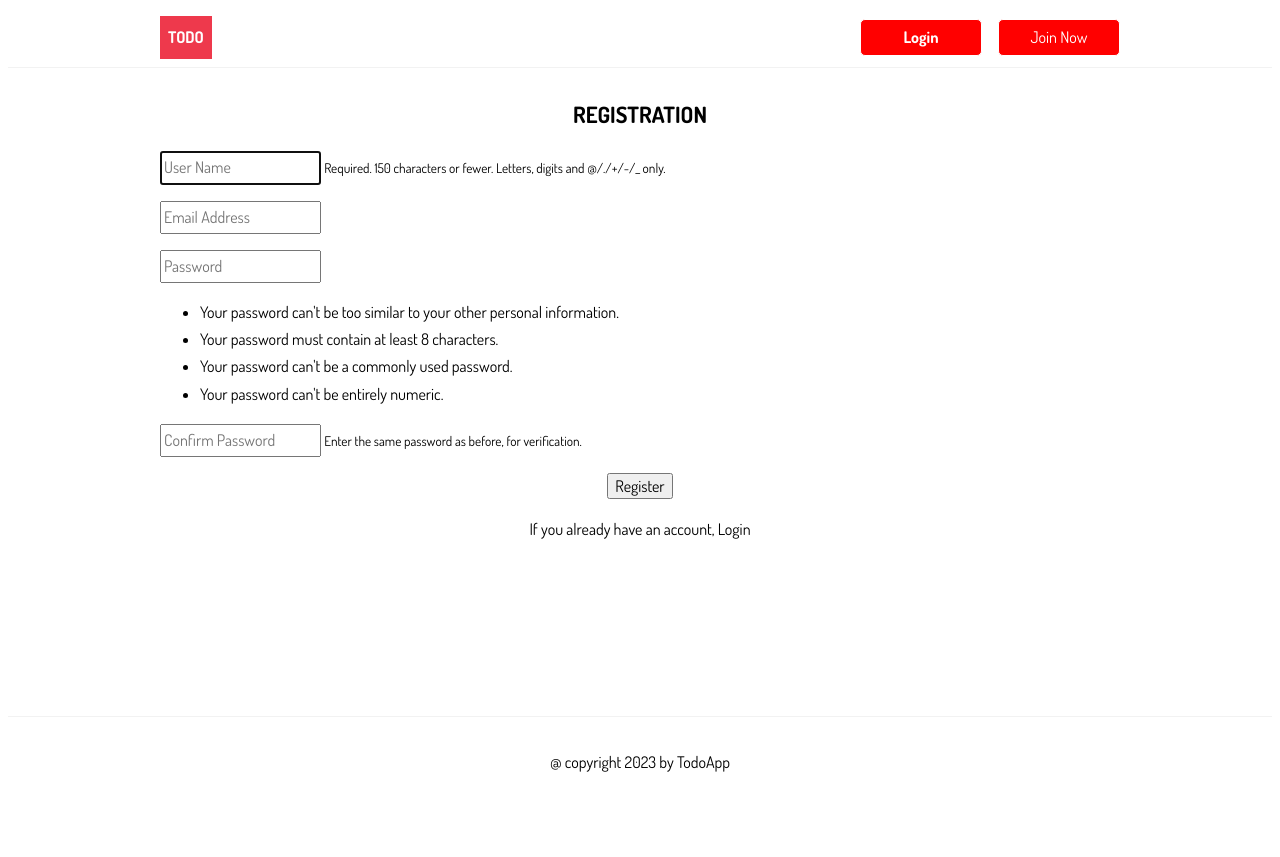
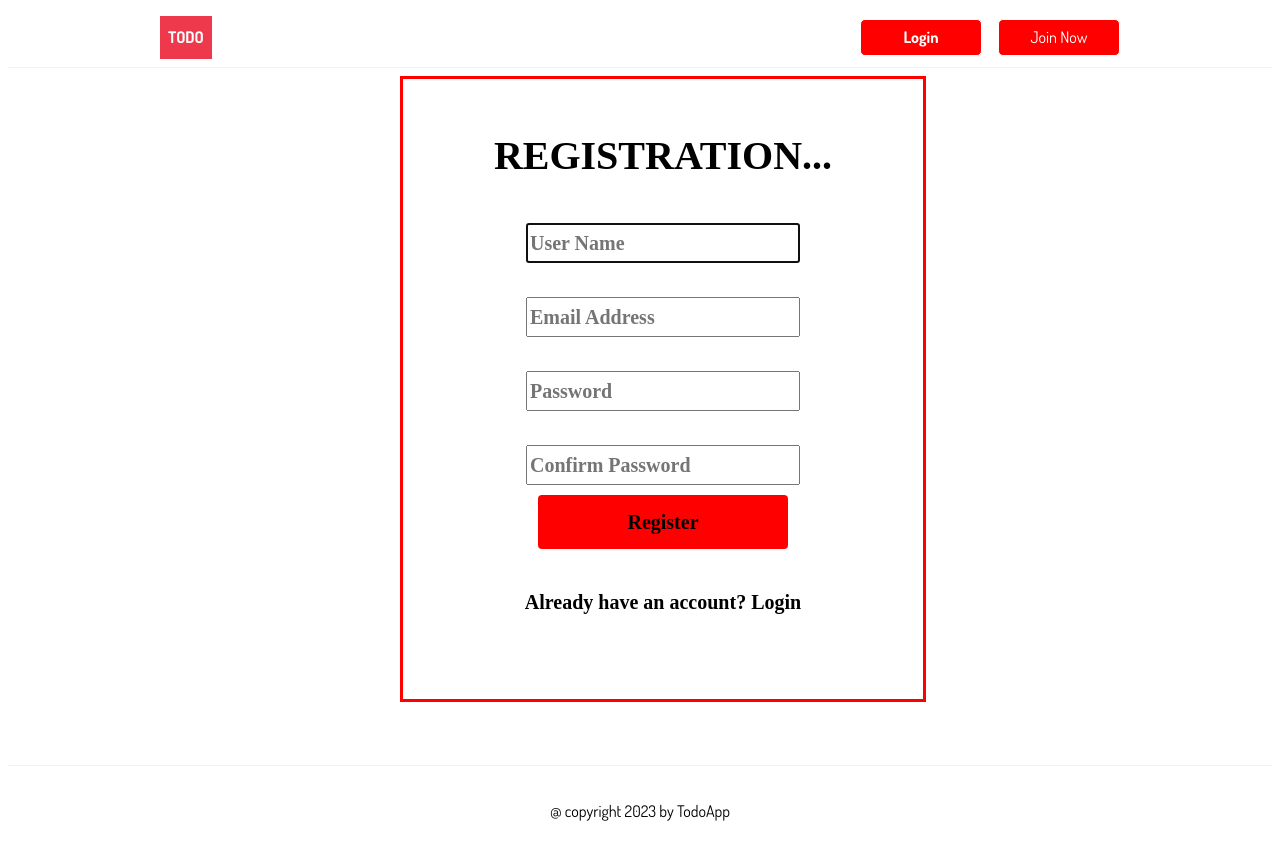
Before and after one commit to Sree-c-nair/ToDo_List_User_Authentication, a Django app: page /register/ in a window 1280 px wide. Before the commit the page ends 772 px from the top, so only its background shows below. Run offline with Django 4.2, Linux system fonts and the light colour scheme; some libraries are stand-ins or nearby versions.

Commit message:
first commit

```diff
--- a/todo_app/templates/base.html
+++ b/todo_app/templates/base.html
@@ -7,44 +7,82 @@
     <script src="https://kit.fontawesome.com/7515bfdbf7.js" crossorigin="anonymous"></script>
     <link rel="stylesheet" href="{% static 'css/homestyle.css' %}">
     <title>Todo by Sreekutty</title>
+    <style>
+
+    .marquee {
+                height: 50px;
+                overflow: hidden;
+                position: relative;
+                background: #fefefe;
+                color: #333;
+                border: 1px solid #4a4a4a;
+            }
+
+    .marquee p {
+                position: absolute;
+                width: 100%;
+                height: 100%;
+                margin: 0;
+                line-height: 50px;
+                text-align: center;
+                -moz-transform: translateX(10%);
+                -webkit-transform: translateX(10%);
+                transform: translateX(100%);
+                -moz-animation: scroll-left 2s linear infinite;
+                -webkit-animation: scroll-left 2s linear infinite;
+                animation: scroll-left 30s linear infinite;
+            }
+
+
+    p.mytag {
+                  color:red;
+                  font-size:25px;
+                  font-family:'Times New Roman',Times,serif;
+                  font-weight:bold;
+}
+    </style>
 </head>
 <body><header class="header">
 
-
-<!--      {# Will know if user is logged in or not#}-->
-<!--      {% if user.is_authenticated %}-->
-<!--       <a href="{% url 'logout' %}" class="btn btn-primary">Logout</a>-->
-<!--    -->
-<!--      {% else %}-->
-
-<!--      {% endif%}-->
-
     <div class="container">
-        <a href="#" class="logo">Todo</a>
+        <a href="{% url 'home' %}" class="logo">Todo</a>
         <nav class="nav">
 
             {% if request.user.is_authenticated %}
 
                <a href="{% url 'task1' %}" class="btn btn-primary"> My Tasks</a>
                <a href="{% url 'task-create' %}" class="btn btn-primary">Create Tasks</a>
-                      <a href="#">Hi {{request.user | title}}....!!</a>
-             <a href="{% url 'logout' %}" class="btn btn-primary">Logout</a>
+               <a href="{% url 'change_password' %}" class="btn btn-primary">Change password</a>
+               <a href="{% url 'logout' %}" class="btn btn-primary">Logout</a>
+               <p class="mytag"><i class="fa-solid fa-user"></i>{{request.user | title}} </p>
+
             {% else %}
-                                    <a href="{% url 'login' %}" class="btn btn-outline">Login</a>
+                  <a href="{% url 'login' %}" class="btn btn-outline">Login</a>
                   <a href="{% url 'register' %}" class="btn btn-primary">Join Now</a>
             {% endif %}
         </nav>
     </div>
+
 </header>
+
 
 <main>
     <div class="container">
 
+        {% if messages %}
+        {% for message in messages %}
+        <div class="alert alert-{{ message.tags }}">
+            {{ message }}
+        </div>
+        {% endfor %}
+        {% endif %}
 
     {% block content %}
      {% endblock content %}
     </div>
 </main>
+
+<br><br>
 <footer class="footer">
     <div class="container">
         <p>@ copyright {% now "Y" %} by <a href="#">TodoApp</a> </p>
--- a/todo_app/templates/register.html
+++ /dev/null
@@ -1,50 +0,0 @@
-{% extends 'base.html' %}
-{% load static %}
-<!DOCTYPE html>
-<html lang="en" xmlns="http://www.w3.org/1999/html">
-<head>
-    <meta charset="UTF-8">
-	<link rel="stylesheet" href="{% static 'css/registerstyle.css' %}">
-    <title>Title</title>
-</head>
-<body>
-
-
-{% block content %}
-<form method="post" action="" class="myform" align="">
-<h2 class ="text-center"> REGISTRATION</h2>
-
-<div class = "col-md-6 offset-md-3">
-
-
-		{% csrf_token %}
-
-		{% if form.errors %}
-		<div class="alert alert-danger alart-dismissable" role ="alert" align="">
-                <button class="close" data-dismiss="alert" class="btn">
-                    <small><sup>Please Try Again..</sup></small>
-                  </button>
-
-               {% for field in form%}
-               	{% if field.errors%}
-               		{{field.errors}}
-               	{% endif%}
-
-               	{% endfor %}
-
-		{% endif %}
-
-		{{ form.as_p }}
-
-		<center><input type="submit" value="Register" ></center>
-<!--   <button type="submit" class="btn">Register</button>-->
-    <center><p class="mytag">If you already have an account,<a href="{% url 'login' %}"> Login</a> </p></center>
-
-		</div>
-
-</div>
-{% endblock %}
-</form>
-</body>
-
-</html>
--- /dev/null
+++ b/todo_app/templates/register1.html
@@ -0,0 +1,47 @@
+{% extends 'base.html' %}
+{% load static %}
+<!DOCTYPE html>
+<html lang="en">
+<head>
+    <meta charset="UTF-8">
+  <link rel="stylesheet" href="{% static 'css/homestyle.css' %}">
+    <title>Registration</title>
+
+</head>
+<body>
+{% block content %}
+<form method="post" align="center" class="myform">
+  <h1>REGISTRATION...</h1>
+    {% csrf_token %}
+        <label>{{form.username.label}}</label>
+        {{form.username}}<br><br>
+		<label>{{form.email.label}}</label>
+        {{form.email}}<br><br>
+        <label>{{form.password1.label}}</label>
+        {{form.password1}}<br><br>
+        <label>{{form.password2.label}}</label>
+        {{form.password2}}<br>
+        <input style="margin-top:10px ;" class="button" type="submit" value="Register">
+        <p>Already have an account? <a href="{% url 'login' %}">Login</a></p>
+
+        {% if form.errors %}-->
+		<div class="alert alert-danger alart-dismissable" role ="alert" align="">
+                <button class="close" data-dismiss="alert" class="btn">
+                    <small><sup>Please Try Again..</sup></small>
+                  </button>
+
+               {% for field in form%}
+               	{% if field.errors%}
+               		{{field.errors}}
+               	{% endif%}
+
+               	{% endfor %}
+
+		{% endif %}
+
+
+</div>
+</form>
+{% endblock %}
+</body>
+</html>
--- a/todo_app/todo/forms.py
+++ b/todo_app/todo/forms.py
@@ -18,17 +18,17 @@ class RegisterForm(UserCreationForm):
         self.fields['username'].widget.attrs['class'] = 'form-control'
         self.fields['username'].widget.attrs['placeholder'] = 'User Name'
         self.fields['username'].label = ''
-        self.fields[
-            'username'].help_text = '<span class="form-text text-muted"><small>Required. 150 characters or fewer. Letters, digits and @/./+/-/_ only.</small></span>'
+        # self.fields[
+        #     'username'].help_text = '<span class="form-text text-muted"><small>Required. 150 characters or fewer. Letters, digits and @/./+/-/_ only.</small></span>'
 
         self.fields['password1'].widget.attrs['class'] = 'form-control'
         self.fields['password1'].widget.attrs['placeholder'] = 'Password'
         self.fields['password1'].label = ''
-        self.fields[
-            'password1'].help_text = '<ul class="form-text text-muted small"><li>Your password can\'t be too similar to your other personal information.</li><li>Your password must contain at least 8 characters.</li><li>Your password can\'t be a commonly used password.</li><li>Your password can\'t be entirely numeric.</li></ul>'
+        # self.fields[
+        #     'password1'].help_text = '<ul class="form-text text-muted small"><li>Your password can\'t be too similar to your other personal information.</li><li>Your password must contain at least 8 characters.</li><li>Your password can\'t be a commonly used password.</li><li>Your password can\'t be entirely numeric.</li></ul>'
 
         self.fields['password2'].widget.attrs['class'] = 'form-control'
         self.fields['password2'].widget.attrs['placeholder'] = 'Confirm Password'
         self.fields['password2'].label = ''
-        self.fields[
-            'password2'].help_text = '<span class="form-text text-muted"><small>Enter the same password as before, for verification.</small></span>'
+        # self.fields[
+        #     'password2'].help_text = '<span class="form-text text-muted"><small>Enter the same password as before, for verification.</small></span>'
--- a/todo_app/todo/models.py
+++ b/todo_app/todo/models.py
@@ -1,4 +1,5 @@
 from django.db import models
+from django.contrib.auth.models import User
 
 # Create your models here.
 class Tasks(models.Model):
--- a/todo_app/todo/static/css/homestyle.css
+++ b/todo_app/todo/static/css/homestyle.css
@@ -21,7 +21,11 @@
 html,
 body {
   height: 100%;
+  font-family:'Times New Roman',Times,serif;
+
 }
+
+
 
 img {
   max-width: 100%;
@@ -30,8 +34,76 @@ input,
 button,
 textarea {
   font: inherit;
+  font-family:'Times New Roman',Times,serif;
 }
 
+.mytag{
+
+color:rgb(9, 46, 11);
+}
+.myform{
+border:3px solid red;
+width:500px;
+height:600px;
+background-color:white;
+padding:10px;
+margin:auto;
+margin-left:25%;
+align:center;
+margin-top:5%
+color:rgb(22, 219, 65);
+font-size:20px;
+font-family:'Times New Roman',Times,serif;
+font-weight:bold;
+}
+
+
+input[type=submit] {
+  width: 50%;
+  background-color: red;
+  color: black;
+  padding: 10px 10px;
+  margin: 6px 0;
+  border: none;
+  border-radius: 4px;
+  cursor: pointer;
+}
+
+input[type=submit]:hover {
+  background-color: red;
+}
+
+.form1{
+border:3px solid red;
+width:700px;
+height:500px;
+background-color:white;
+padding:10px;
+margin:auto;
+margin-left:15%;
+
+margin-top:2%
+color:rgb(22, 219, 65);
+font-size:20px;
+font-family:'Times New Roman',Times,serif;
+font-weight:bold;
+}
+
+.form2{
+border:3px solid red;
+width:400px;
+height:400px;
+background-color:white;
+padding:10px;
+margin:auto;
+margin-left:25%;
+align:center;
+margin-top:2%
+color:rgb(22, 219, 65);
+font-size:20px;
+font-family:'Times New Roman',Times,serif;
+font-weight:bold;
+}
 
 
 .btn:focus {
@@ -47,12 +119,20 @@ body {
 }
 
 h1 {
-  font-size: 4rem;
+font-family:'Times New Roman',Times,serif;
+font-weight:bold;
+  font-size: 40px;
   line-height: 2;
 }
 h2 {
   font-size: 1.4rem;
 }
+h2{
+   color:black;
+   align:center;
+   font-size:20px;
+   font-family:'Times New Roman',Times,serif;
+   }
 
 a {
   color: black;
--- a/todo_app/todo/static/css/taskliststyle.css
+++ b/todo_app/todo/static/css/taskliststyle.css
@@ -36,10 +36,7 @@ background-color:white;
 h1{
 color:black;
 }
-.mytag{
 
-color:rgb(218, 230, 219);
-}
 .fa-regular fa-pen-to-square{
 color:rgb(25, 54, 23);
 }
--- a/todo_app/todo/views.py
+++ b/todo_app/todo/views.py
@@ -14,8 +14,12 @@ from .forms import RegisterForm
 
 from .models import Tasks
 # Create your views here.
+
+
 def Home(request):
     return render(request,'home.html')
+
+
 class TaskList(ListView):
     model = Tasks
     context_object_name = 'task1'
@@ -28,10 +32,10 @@ class TaskCreate(CreateView):
     success_url = reverse_lazy('task1')
     template_name = 'taskcreate.html'
 
-    # def form_valid(self, form):
-    #     form.instance.user = self.request.user
-    #     messages.success(self.request,'The task was created successfully..')
-    #     return super(TaskCreate,self).form_valid(form)
+    def form_valid(self, form):
+        form.instance.user = self.request.user
+        messages.success(self.request,'The task was created successfully..')
+        return super(TaskCreate,self).form_valid(form)
 
 
 class TaskUpdate(UpdateView):
@@ -54,47 +58,51 @@ class TaskDetailView(DetailView):
     # success_url = reverse_lazy('task1')
     template_name = 'taskdetail.html'
 
+
 def login_user (request):
-	if request.method == 'POST': #if someone fills out form , Post it
+
+	if request.method == 'POST':
 		username = request.POST['username']
 		password = request.POST['password']
 		user = authenticate(request, username=username, password=password)
 		if user is not None:# if user exist
 			login(request, user)
 			messages.success(request,('Youre logged in'))
-			return redirect('home') #routes to 'home' on successful login
+			return redirect('home')
 		else:
 			messages.success(request,('Error logging in'))
-			return redirect('login') #re routes to login page upon unsucessful login
+			return redirect('login')
 	else:
 		return render(request, 'login.html', {})
+
 
 def logout_user(request):
 	logout(request)
 	messages.success(request,('Youre now logged out'))
 	return redirect('home')
 
+
 def register_user(request):
-	if request.method =='POST':
+
+	if request.method == 'POST':
 		form = RegisterForm(request.POST)
 		if form.is_valid():
 			form.save()
 			username = form.cleaned_data['username']
 			password = form.cleaned_data['password1']
 			user = authenticate(username=username, password=password)
-			login(request,user)
-			messages.success(request, ('Youre now registered'))
+			login(request, user)
+			messages.success(request, ( 'Youre now registered' ))
 			return redirect('home')
 	else:
 		form = RegisterForm()
 
 	context = {'form': form}
-	return render(request, 'register.html', context)
-
-
+	return render(request, 'register1.html', context)
 
 
 def change_password(request):
+
 	if request.method =='POST':
 		form = PasswordChangeForm(data=request.POST, user= request.user)
 		if form.is_valid():
@@ -102,7 +110,7 @@ def change_password(request):
 			update_session_auth_hash(request, form.user)
 			messages.success(request, ('You have edited your password'))
 			return redirect('home')
-	else: 		#passes in user information
+	else:
 		form = PasswordChangeForm(user= request.user)
 
 	context = {'form': form}
```
Also changed, not shown: todo_app/templates/change_password.html (+13 -7 lines), todo_app/templates/edit_profile.html (deleted, +0 -49 lines), todo_app/templates/login.html (+8 -4 lines), todo_app/templates/tasklist.html (+13 -5 lines), todo_app/templates/todoupdate.html (deleted, +0 -21 lines), todo_app/todo/static/css/registerstyle.css (+7 -5 lines), todo_app/db.sqlite3.
